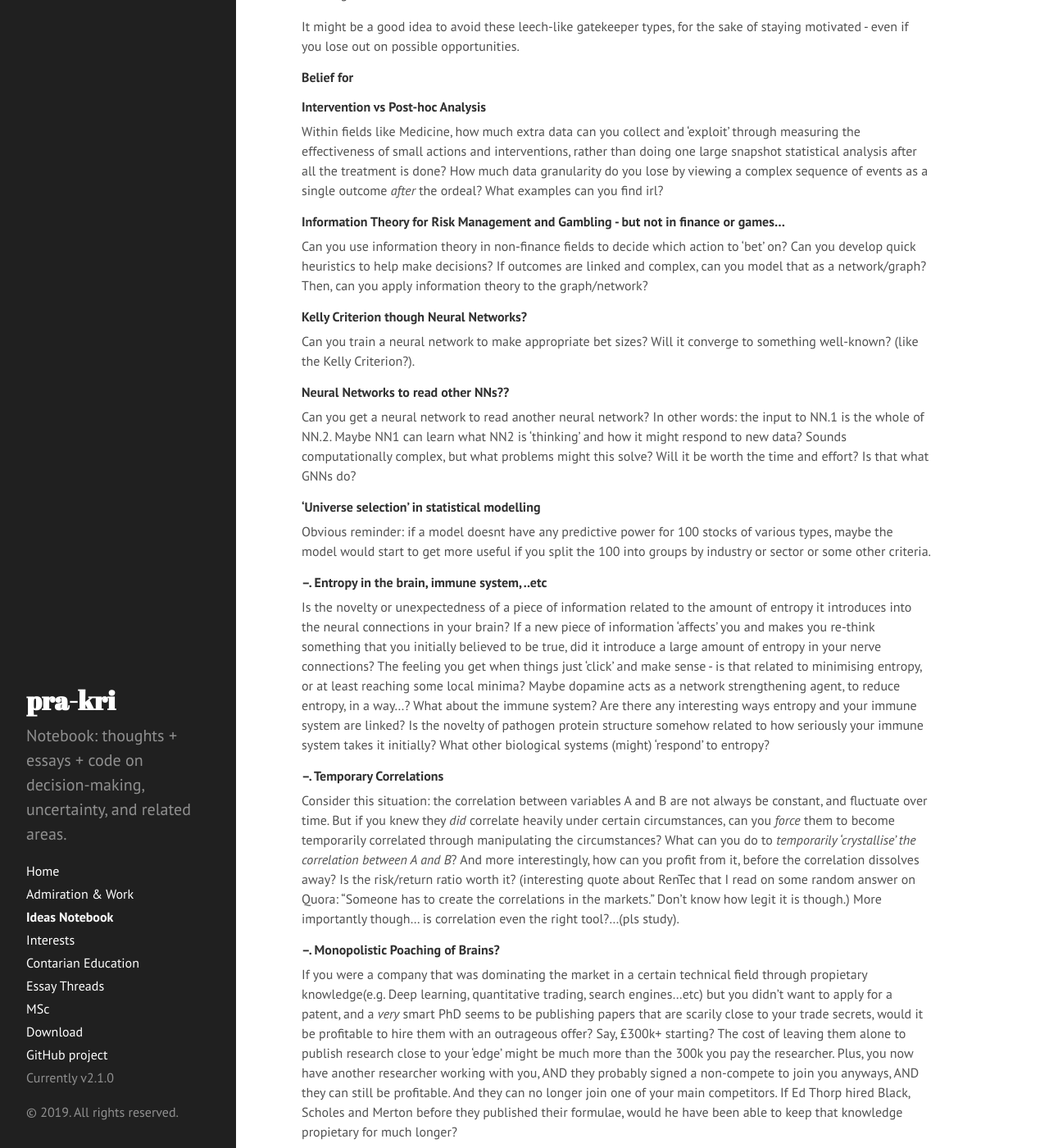
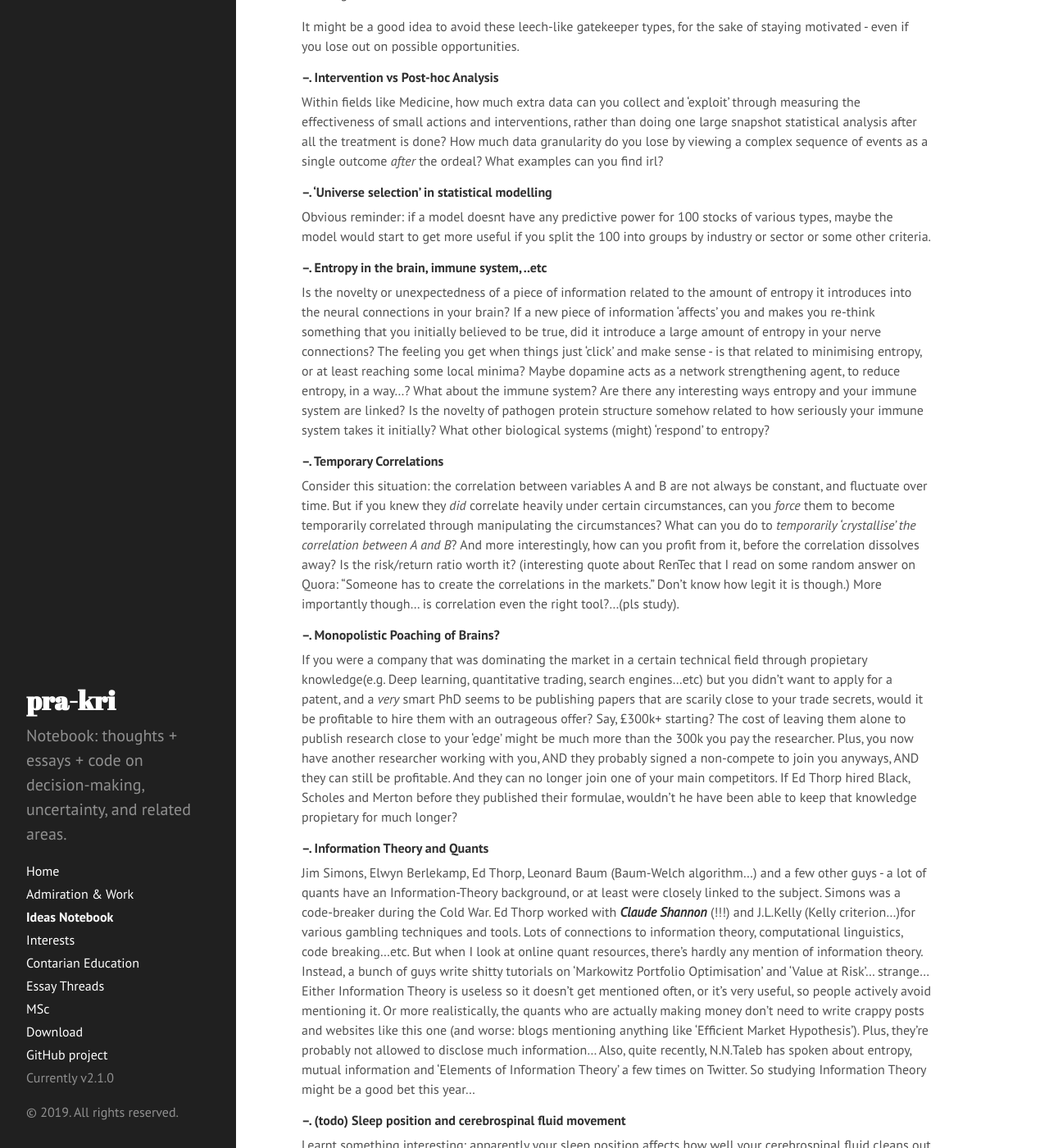
Before and after one commit to pra-kri/pra-kri.github.io, a Jekyll site: the page built from IdeasNotebook.md, in a window 1280 px wide and 1400 px high, scrolled down 1032 px. Shown: the whole window at 82% size. Built offline with Jekyll 4.4.1, drawn with Linux system fonts in a browser that asks for light colours; Markdown is read by kramdown in place of the engine named in the settings; some of the changed text lies outside the part shown.

Commit message:
Update IdeasNotebook.md

```diff
--- a/IdeasNotebook.md
+++ b/IdeasNotebook.md
@@ -14,40 +14,27 @@ title: Ideas Notebook
 
 
 
-##### Rate maximisation of X/Y (Should you maximise the numerator, or minimise the denominator?)
+##### --. Rate maximisation of X/Y (Should you maximise the numerator, or minimise the denominator?)
 You want to maximise the rate of X per Y. Trying to increase the rate of X is numerically, but not practically, equivalent to decreasing Y. Real life example 1: Returns/Risk in finance. Maximising returns and finding alpha might be a very different activity to finding sources of risk and minimising them. But both actions lead to a higer ratio of returns to risk. Sounds very obvious, but maybe it gets forgotten in practice.<br>
 'The essence of investment management is the management of risks, not the management of returns.' - Benjamin Graham
 
-##### Asymmetries between Losses and Gains...
+##### --. Asymmetries between Losses and Gains...
 * *Magnitude Asymmetry*: a 10% loss can only be 'evened out' with an 11.1% profit. Similarly, 50% loss can only be evened out with a 100% profit. ('volatility tax' M.Spitznagel)
 * *Time Asymmetry*: losses are usually quick (crashes), profits are much slower to accumulate.
 * *Psychological Asymmetry*: if you screw up and lose money at the start of the year on a single day, you'll effectively spend the rest of the year just playing catch-up to break even. How much stress that entails... I dont know... But if you spend the whole year making money and then lose it all on the last day, and break even, it won't be anywhere near as psychologically or physiologically stressful...
 * Maybe these asymmetries are why Warren Buffet's rules are: 'Rule No. 1: Never lose money. Rule No. 2: Don’t forget rule No. 1'.
 
-##### Gatekeepers and Rejection
+##### --. Gatekeepers and Rejection
 I've noticed that rejection feels fair when it seems like I've been judged on my actual qualities. Sure, it hurts a little bit - but there's no 'salty' resentment at the rejection: I feel perfectly fine, and if anything it motivates me to improve my skills.
 
 But when a rejection feels like it was based on surface level inaccurate information, and the rejection was made by someone who couldn't make a proper judgement, there's leftover resentment - it feels *almost* unfair. Most commonly, 'unfair' rejections seem to come from gatekeepers: or those who don't have the skills to judge quality, but are in the position to do so. In other words, skillless recruiters and HR leeches with disproportionate power and influence. The types who are impressed by buzzwords, while the only tangible skill they themselves have is 'sending emails'.
 
 It might be a good idea to avoid these leech-like gatekeeper types, for the sake of staying motivated - even if you lose out on possible opportunities.
 
-
-##### Belief for
-
-
-##### Intervention vs Post-hoc Analysis
+##### --. Intervention vs Post-hoc Analysis
 Within fields like Medicine, how much extra data can you collect and 'exploit' through measuring the effectiveness of small actions and interventions, rather than doing one large snapshot statistical analysis after all the treatment is done? How much data granularity do you lose by viewing a complex sequence of events as a single outcome *after* the ordeal? What examples can you find irl?
 
-##### Information Theory for Risk Management and Gambling - but not in finance or games...
-Can you use information theory in non-finance fields to decide which action to 'bet' on? Can you develop quick heuristics to help make decisions? If outcomes are linked and complex, can you model that as a network/graph? Then, can you apply information theory to the graph/network?
-
-##### Kelly Criterion though Neural Networks?
-Can you train a neural network to make appropriate bet sizes? Will it converge to something well-known? (like the Kelly Criterion?).
-
-##### Neural Networks to read other NNs??
-Can you get a neural network to read another neural network? In other words: the input to NN.1 is the whole of NN.2. Maybe NN1 can learn what NN2 is 'thinking' and how it might respond to new data? Sounds computationally complex, but what problems might this solve? Will it be worth the time and effort? Is that what GNNs do?
-
-##### 'Universe selection' in statistical modelling
+##### --. 'Universe selection' in statistical modelling
 Obvious reminder: if a model doesnt have any predictive power for 100 stocks of various types, maybe the model would start to get more useful if you split the 100 into groups by industry or sector or some other criteria.
 
 ##### --. Entropy in the brain, immune system, ..etc
@@ -57,18 +44,18 @@ Is the novelty or unexpectedness of a piece of information related to the amount
 Consider this situation: the correlation between variables A and B are not always be constant, and fluctuate over time. But if you knew they *did* correlate heavily under certain circumstances, can you *force* them to become temporarily correlated through manipulating the circumstances? What can you do to *temporarily 'crystallise' the correlation between A and B*? And more interestingly, how can you profit from it, before the correlation dissolves away? Is the risk/return ratio worth it? (interesting quote about RenTec that I read on some random answer on Quora: "Someone has to create the correlations in the markets." Don't know how legit it is though.) More importantly though... is correlation even the right tool?...(pls study).
 
 ##### --. Monopolistic Poaching of Brains?
-If you were a company that was dominating the market in a certain technical field through propietary knowledge(e.g. Deep learning, quantitative trading, search engines...etc) but you didn't want to apply for a patent, and a *very* smart PhD seems to be publishing papers that are scarily close to your trade secrets, would it be profitable to hire them with an outrageous offer? Say, £300k+ starting? The cost of leaving them alone to publish research close to your 'edge' might be much more than the 300k you pay the researcher. Plus, you now have another researcher working with you, AND they probably signed a non-compete to join you anyways, AND they can still be profitable. And they can no longer join one of your main competitors. If Ed Thorp hired Black, Scholes and Merton before they published their formulae, would he have been able to keep that knowledge propietary for much longer?
+If you were a company that was dominating the market in a certain technical field through propietary knowledge(e.g. Deep learning, quantitative trading, search engines...etc) but you didn't want to apply for a patent, and a *very* smart PhD seems to be publishing papers that are scarily close to your trade secrets, would it be profitable to hire them with an outrageous offer? Say, £300k+ starting? The cost of leaving them alone to publish research close to your 'edge' might be much more than the 300k you pay the researcher. Plus, you now have another researcher working with you, AND they probably signed a non-compete to join you anyways, AND they can still be profitable. And they can no longer join one of your main competitors. If Ed Thorp hired Black, Scholes and Merton before they published their formulae, wouldn't he have been able to keep that knowledge propietary for much longer?
 
 ##### --. Information Theory and Quants
 Jim Simons, Elwyn Berlekamp, Ed Thorp, Leonard Baum (Baum-Welch algorithm...) and a few other guys - a lot of quants have an Information-Theory background, or at least were closely linked to the subject. Simons was a code-breaker during the Cold War. Ed Thorp worked with ***Claude Shannon*** (!!!) and J.L.Kelly  (Kelly criterion...)for various gambling techniques and tools. Lots of connections to information theory, computational linguistics, code breaking...etc. But when I look at online quant resources, there's hardly any mention of information theory. Instead, a bunch of guys write shitty tutorials on 'Markowitz Portfolio Optimisation' and 'Value at Risk'... strange... Either Information Theory is useless so it doesn't get mentioned often, or it's very useful, so people actively avoid mentioning it. Or more realistically, the quants who are actually making money don't need to write crappy posts and websites like this one (and worse: blogs mentioning anything like 'Efficient Market Hypothesis'). Plus, they're probably not allowed to disclose much information... Also, quite recently, N.N.Taleb has spoken about entropy, mutual information and 'Elements of Information Theory' a few times on Twitter.  So studying Information Theory might be a good bet this year...
 
-##### --. (todo) The volatility tax: log-returns, losing 50% means you need to gain 100%.
+
 
 ##### --. (todo) Sleep position and cerebrospinal fluid movement
 Learnt something interesting: apparently your sleep position affects how well your cerebrospinal fluid cleans out your brain. Sleeping on your side is most efficient apparently. (brain needs to be cleaned of all its metabolic waste at night). (also: apparently Dolphins can tell one hemisphere to go to sleep, while the other stays awake... Do both sides of the brain get cleared of toxins at the same time? Or only the sleeping side?)
 
 ##### --. (todo) Checklists as outsourced intelligence. (a bit like this page... meta..)
-Use checklists compiled over months or even years to remind you of the small details that you might forget when making decisions. But careful not to let too many small details overwhelm you though. Maybe checklists should primarily be used for risk-management, to check if you've successfully avoided all the pitfalls? (I think this is what Atul Gawande's 'The Checklist Manifesto' talks about, but still need to read it...)
+Use checklists compiled over months or even years to remind you of the small details that you might forget when making decisions. But careful not to let too many small details overwhelm you though. Maybe checklists should primarily be used for risk-management, to check if you've successfully avoided all the pitfalls? (I think this is what Atul Gawande's 'The Checklist Manifesto' talks about, but still need to read it...).
 
 ##### --. (todo) Dynamics and movement of ideas: a quicker way to learn things?
 For some reason I learn faster when thinking visually and spatially, with movement and dyanmics between my ideas. Is that because visually imagining the movement and placement of 'blocks' of ideas activates more parts of my brain at the same time? Or maybe because we're wired to work well with real-world, dynamic objects?
```
